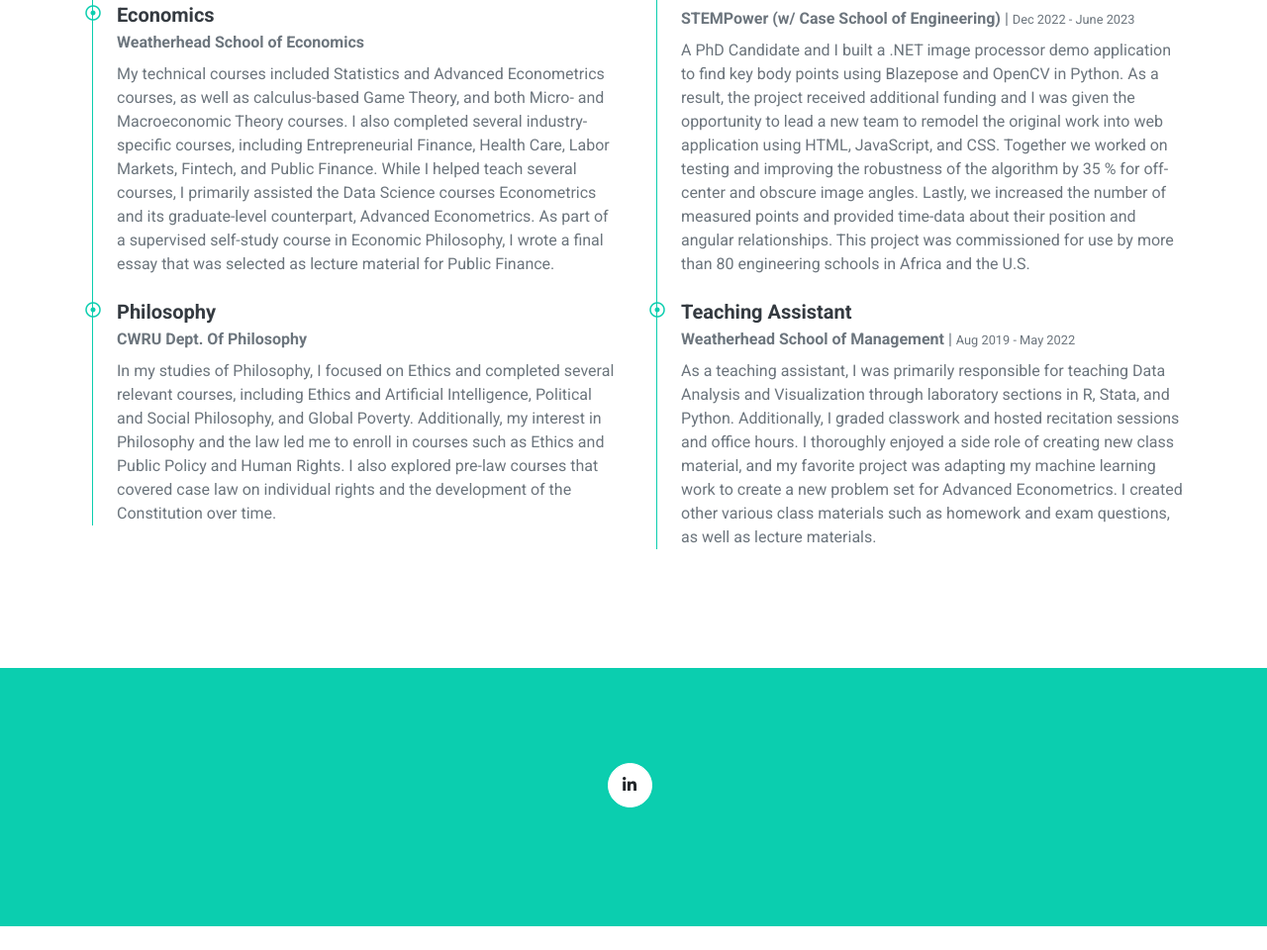
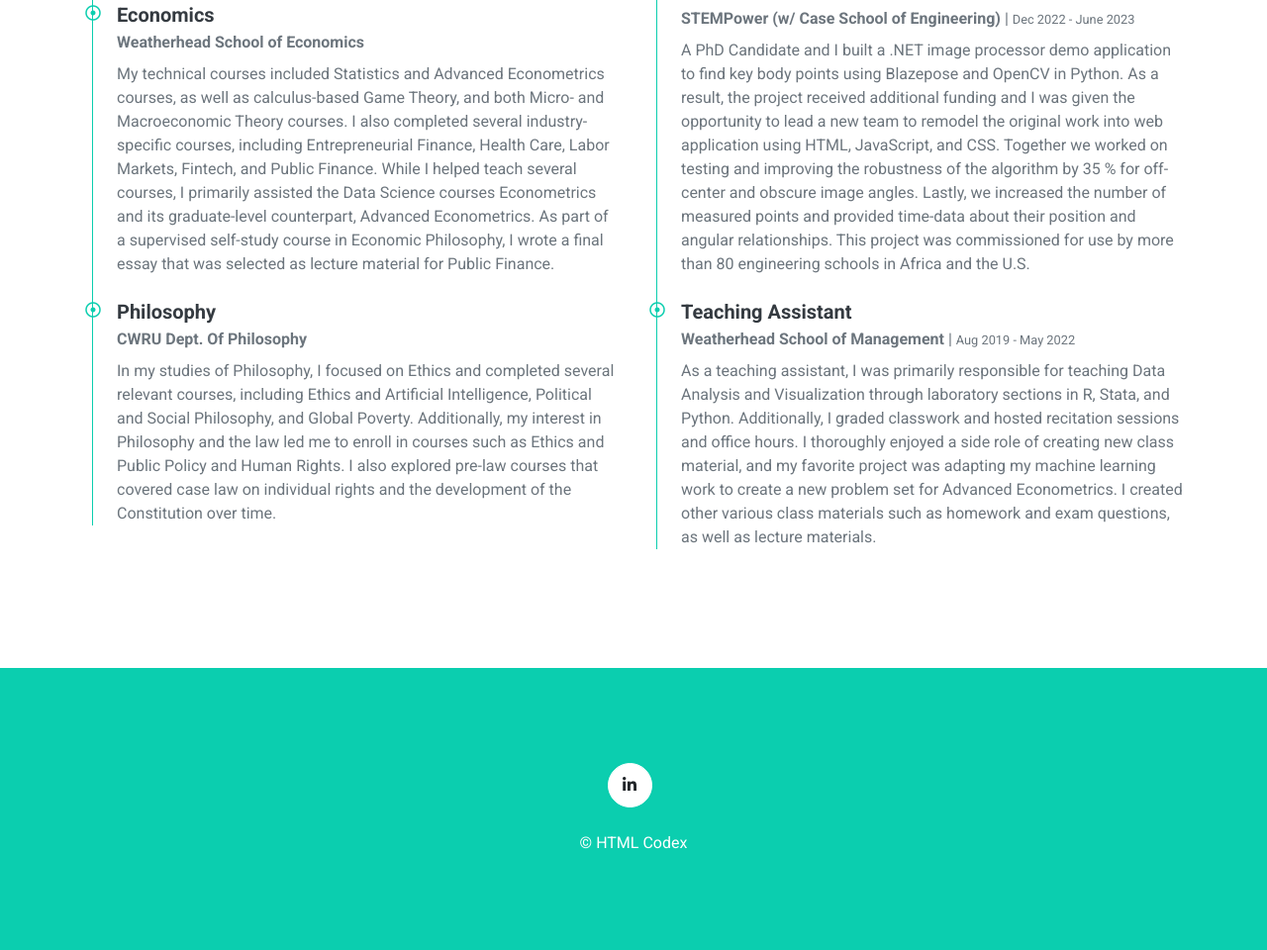
Before and after one commit to kgalvancuesta/portfolio, a plain HTML site: page index.html in a window 1280 px wide. Shown: the part 4075-5035 px from the top of the page at 99% size. Before the commit the page ends 5011 px from the top, so only its background shows below. Drawn offline with nearby package versions, Linux system fonts and the light colour scheme.

Commit message:
minor edit

```diff
--- a/index.html
+++ b/index.html
@@ -304,6 +304,9 @@
             <div class="d-flex justify-content-center mb-4">
                 <a class="btn btn-light btn-social mr-2" href="https://www.linkedin.com/in/kevingalvancuesta/"><i class="fab fa-linkedin-in"></i></a>
             </div>
+            <p class="m-0">
+                &copy; <a class="text-white font-weight-bold" href="#"></a> <a class="text-white" href="https://htmlcodex.com">HTML Codex</a>
+            </p>
         </div>
     </div>
     <!-- Footer End -->
```
